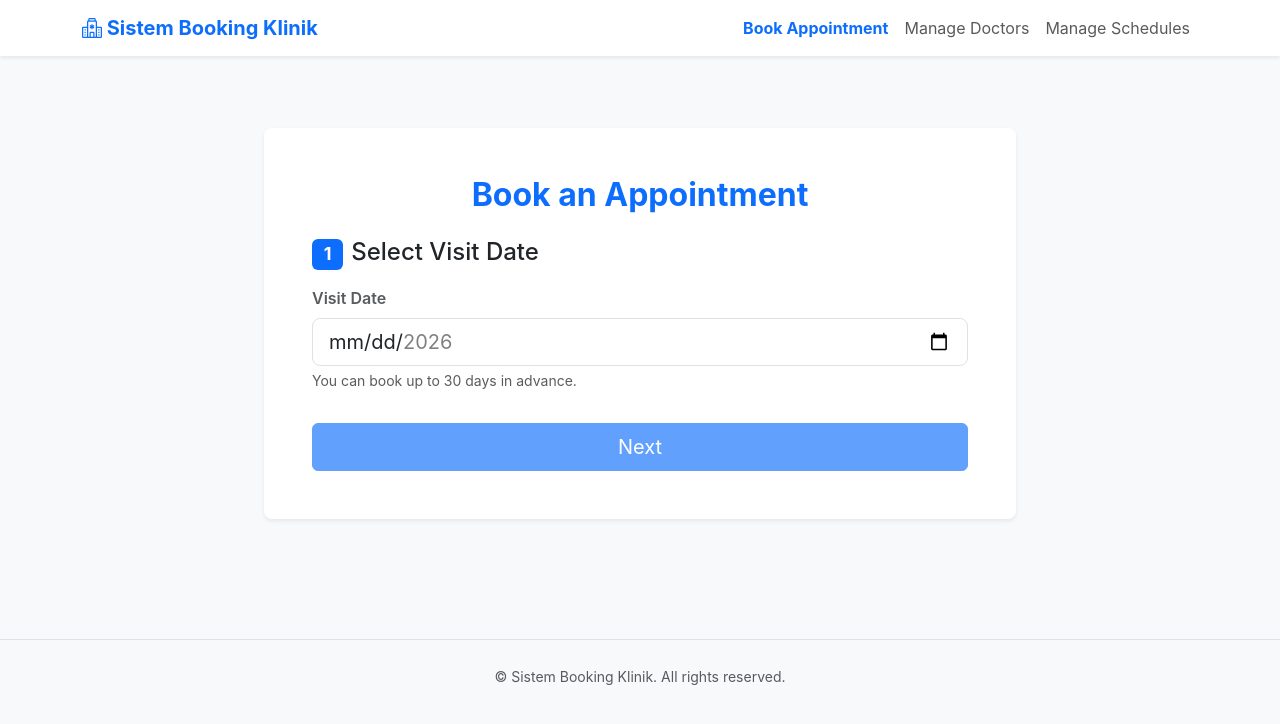
After one commit to IrhamRizqan/sistem-booking-klinik, a Node server app: template src/public/pages/booking/new.html in a window 1280 px wide. The commit adds this page. Shown: the top 724 px of the page. Run offline with Node 20, Linux system fonts and the light colour scheme; the template is opened without the code that fills it, so the values that code supplies are empty.

Commit message:
feat(booking): complete patient booking flow

```diff
--- a/index.js
+++ b/index.js
@@ -29,6 +29,7 @@ const authRoutes = require('./src/routes/auth.routes');
 const doctorRoutes = require('./src/routes/doctor.routes');
 const scheduleRoutes = require('./src/routes/schedule.routes');
 const bookingRoutes = require('./src/routes/booking.routes');
+const bookingOptionsRoutes = require('./src/routes/bookingOptions.routes');
 const { requirePatientAuth, requireAdminAuth } = require('./src/middlewares/authMiddleware');
 
 // API Routes
@@ -36,6 +37,7 @@ app.use('/api/auth', authRoutes);
 app.use('/api/doctors', requireAdminAuth, doctorRoutes);
 app.use('/api/schedules', requireAdminAuth, scheduleRoutes);
 app.use('/api/bookings', requirePatientAuth, bookingRoutes);
+app.use('/api/booking-options', requirePatientAuth, bookingOptionsRoutes);
 
 // Static HTML Fallback Routing
 // If a user goes to /auth/login, serve public/pages/auth/login.html
--- /dev/null
+++ b/src/public/js/booking/new.js
@@ -0,0 +1,293 @@
+document.addEventListener('DOMContentLoaded', () => {
+    // Check authentication simply by relying on API responses later or session locally if available,
+    // but the backend handles unauthorized access explicitly.
+
+    // UI Elements
+    const bookingForm = document.getElementById('bookingForm');
+    if (!bookingForm) return;
+
+    // Date
+    const visitDateInput = document.getElementById('visitDate');
+    const btnNext1 = document.getElementById('btnNext1');
+
+    // Specialization
+    const specSelect = document.getElementById('specialization');
+    const btnNext2 = document.getElementById('btnNext2');
+
+    // Doctor
+    const doctorSelect = document.getElementById('doctor');
+    const btnNext3 = document.getElementById('btnNext3');
+
+    // Slots
+    const slotsContainer = document.getElementById('slots-container');
+    const scheduleIdInput = document.getElementById('selectedScheduleId');
+    const timeSlotInput = document.getElementById('selectedTimeSlot');
+    const btnNext4 = document.getElementById('btnNext4');
+
+    // Complaint
+    const complaintInput = document.getElementById('complaint');
+    const btnNext5 = document.getElementById('btnNext5');
+
+    // Setup Date Constraints
+    const today = new Date();
+    const minDateStr = today.toISOString().split('T')[0];
+    const maxDate = new Date();
+    maxDate.setDate(maxDate.getDate() + 30);
+    const maxDateStr = maxDate.toISOString().split('T')[0];
+
+    visitDateInput.setAttribute('min', minDateStr);
+    visitDateInput.setAttribute('max', maxDateStr);
+
+    // Navigation functions (exposed to global for inline onclick, but safer to bind here)
+    window.goToStep = (step) => {
+        document.querySelectorAll('.step-container').forEach(el => el.classList.remove('active'));
+        document.getElementById(`step-${step}`).classList.add('active');
+    };
+
+    // Step 1 -> 2 (Date selected)
+    visitDateInput.addEventListener('change', () => {
+        btnNext1.disabled = !visitDateInput.value;
+
+        // Reset dependents
+        specSelect.innerHTML = '<option value="" selected disabled>Loading...</option>';
+        btnNext2.disabled = true;
+        doctorSelect.innerHTML = '<option value="" selected disabled>Choose Specialization first</option>';
+        btnNext3.disabled = true;
+        slotsContainer.innerHTML = '<p class="text-muted">Loading available slots...</p>';
+        scheduleIdInput.value = '';
+        timeSlotInput.value = '';
+        btnNext4.disabled = true;
+    });
+
+    btnNext1.addEventListener('click', async () => {
+        btnNext1.disabled = true;
+        const originalText = btnNext1.textContent;
+        btnNext1.innerHTML = '<span class="spinner-border spinner-border-sm" role="status" aria-hidden="true"></span> Loading...';
+
+        try {
+            const res = await window.apiFetch('/api/booking-options/specializations');
+            if (res.success) {
+                specSelect.innerHTML = '<option value="" selected disabled>Select Specialization</option>';
+                if (res.data.length === 0) {
+                    specSelect.innerHTML = '<option value="" disabled>No specializations available</option>';
+                } else {
+                    res.data.forEach(spec => {
+                        const opt = document.createElement('option');
+                        opt.value = spec;
+                        opt.textContent = spec;
+                        specSelect.appendChild(opt);
+                    });
+                }
+                goToStep(2);
+            } else {
+                window.showAlert(res.message, 'danger');
+            }
+        } catch (error) {
+            window.showAlert('Failed to fetch specializations. Please try again.', 'danger');
+        } finally {
+            btnNext1.disabled = false;
+            btnNext1.textContent = originalText;
+        }
+    });
+
+    // Step 2 -> 3 (Specialization selected)
+    specSelect.addEventListener('change', () => {
+        btnNext2.disabled = !specSelect.value;
+
+        // Reset dependents
+        doctorSelect.innerHTML = '<option value="" selected disabled>Choose Specialization first</option>';
+        btnNext3.disabled = true;
+        slotsContainer.innerHTML = '<p class="text-muted">Loading available slots...</p>';
+        scheduleIdInput.value = '';
+        timeSlotInput.value = '';
+        btnNext4.disabled = true;
+    });
+
+    btnNext2.addEventListener('click', async () => {
+        btnNext2.disabled = true;
+        const originalText = btnNext2.textContent;
+        btnNext2.innerHTML = '<span class="spinner-border spinner-border-sm" role="status" aria-hidden="true"></span> Loading...';
+
+        try {
+            const res = await window.apiFetch(`/api/booking-options/doctors?specialization=${encodeURIComponent(specSelect.value)}`);
+            if (res.success) {
+                doctorSelect.innerHTML = '<option value="" selected disabled>Select Doctor</option>';
+                if (res.data.length === 0) {
+                    doctorSelect.innerHTML = '<option value="" disabled>No doctors found</option>';
+                } else {
+                    res.data.forEach(doc => {
+                        const opt = document.createElement('option');
+                        opt.value = doc.id;
+                        opt.textContent = `${doc.name} (${doc.specialization})`;
+                        doctorSelect.appendChild(opt);
+                    });
+                }
+                goToStep(3);
+            } else {
+                window.showAlert(res.message, 'danger');
+            }
+        } catch (error) {
+            window.showAlert('Failed to fetch doctors.', 'danger');
+        } finally {
+            btnNext2.disabled = false;
+            btnNext2.textContent = originalText;
+        }
+    });
+
+    // Step 3 -> 4 (Doctor selected)
+    doctorSelect.addEventListener('change', () => {
+        btnNext3.disabled = !doctorSelect.value;
+
+        // Reset dependents
+        slotsContainer.innerHTML = '<p class="text-muted">Loading available slots...</p>';
+        scheduleIdInput.value = '';
+        timeSlotInput.value = '';
+        btnNext4.disabled = true;
+    });
+
+    btnNext3.addEventListener('click', async () => {
+        btnNext3.disabled = true;
+        const originalText = btnNext3.textContent;
+        btnNext3.innerHTML = '<span class="spinner-border spinner-border-sm" role="status" aria-hidden="true"></span> Loading...';
+
+        try {
+            const date = visitDateInput.value;
+            const docId = doctorSelect.value;
+            const res = await window.apiFetch(`/api/booking-options/schedules?doctor_id=${docId}&date=${date}`);
+
+            if (res.success) {
+                slotsContainer.innerHTML = '';
+                scheduleIdInput.value = '';
+                timeSlotInput.value = '';
+                btnNext4.disabled = true;
+
+                if (res.data.length === 0) {
+                    slotsContainer.innerHTML = '<div class="alert alert-warning w-100 text-center"><i class="bi bi-exclamation-triangle"></i> Doctor has no schedule for the selected date.</div>';
+                } else {
+                    let hasSlots = false;
+                    let allFull = true;
+                    res.data.forEach(schedule => {
+                        schedule.slots.forEach(slot => {
+                            hasSlots = true;
+                            if (!slot.is_full) allFull = false;
+
+                            const btn = document.createElement('button');
+                            btn.type = 'button';
+                            btn.className = `btn slot-btn ${slot.is_full ? 'btn-outline-secondary disabled' : 'btn-outline-primary'}`;
+
+                            if (slot.is_full) {
+                                btn.innerHTML = `<strong>${slot.time}</strong><br><small>Full</small>`;
+                                btn.disabled = true;
+                            } else {
+                                btn.innerHTML = `<strong>${slot.time}</strong><br><small>Available</small>`;
+                                btn.onclick = () => {
+                                    document.querySelectorAll('.slot-btn').forEach(b => {
+                                        if(!b.disabled) {
+                                            b.classList.remove('btn-primary', 'text-white');
+                                            b.classList.add('btn-outline-primary');
+                                        }
+                                    });
+                                    btn.classList.remove('btn-outline-primary');
+                                    btn.classList.add('btn-primary', 'text-white');
+
+                                    scheduleIdInput.value = schedule.id;
+                                    timeSlotInput.value = slot.time;
+                                    btnNext4.disabled = false;
+                                };
+                            }
+                            slotsContainer.appendChild(btn);
+                        });
+                    });
+
+                    if (!hasSlots) {
+                        slotsContainer.innerHTML = '<div class="alert alert-secondary w-100 text-center">No time slots generated.</div>';
+                    } else if (allFull) {
+                        const alertDiv = document.createElement('div');
+                        alertDiv.className = 'alert alert-danger w-100 text-center mt-3';
+                        alertDiv.innerHTML = '<i class="bi bi-x-circle"></i> All time slots are full for this date.';
+                        slotsContainer.appendChild(alertDiv);
+                    }
+                }
+                goToStep(4);
+            } else {
+                window.showAlert(res.message, 'danger');
+            }
+        } catch (error) {
+            window.showAlert('Failed to fetch schedule slots.', 'danger');
+        } finally {
+            btnNext3.disabled = false;
+            btnNext3.textContent = originalText;
+        }
+    });
+
+    // Step 4 -> 5 (Slot selected)
+    btnNext4.addEventListener('click', () => {
+        goToStep(5);
+    });
+
+    // Step 5 -> 6 (Complaint)
+    complaintInput.addEventListener('input', () => {
+        btnNext5.disabled = complaintInput.value.trim().length === 0;
+    });
+
+    btnNext5.addEventListener('click', () => {
+        // Populate Summary
+        document.getElementById('summaryDate').textContent = visitDateInput.value;
+        document.getElementById('summarySpec').textContent = specSelect.options[specSelect.selectedIndex].text;
+        document.getElementById('summaryDoctor').textContent = doctorSelect.options[doctorSelect.selectedIndex].text;
+        document.getElementById('summaryTime').textContent = timeSlotInput.value;
+        document.getElementById('summaryComplaint').textContent = complaintInput.value;
+        goToStep(6);
+    });
+
+    // Step 6 (Submit Booking)
+    bookingForm.addEventListener('submit', async (e) => {
+        e.preventDefault();
+
+        const btnConfirm = document.getElementById('btnConfirm');
+        const originalText = btnConfirm.textContent;
+        btnConfirm.disabled = true;
+        btnConfirm.innerHTML = '<span class="spinner-border spinner-border-sm" role="status" aria-hidden="true"></span> Processing...';
+
+        const payload = {
+            schedule_id: scheduleIdInput.value,
+            visit_date: visitDateInput.value,
+            time_slot: timeSlotInput.value,
+            complaint: complaintInput.value,
+            doctor_id: doctorSelect.value, // Passed just in case backend wants it
+            specialization: specSelect.value // Passed just in case backend wants it
+        };
+
+        try {
+            const res = await window.apiFetch('/api/bookings', {
+                method: 'POST',
+                body: JSON.stringify(payload)
+            });
+
+            if (res.success) {
+                // Hide form, show success
+                bookingForm.style.display = 'none';
+                const successDiv = document.getElementById('booking-success');
+                successDiv.style.display = 'block';
+
+                document.getElementById('success-code').textContent = res.data.booking_code;
+                document.getElementById('success-queue').textContent = res.data.queue_number;
+                document.getElementById('success-date').textContent = res.data.visit_date.split('T')[0];
+                document.getElementById('success-time').textContent = res.data.time_slot;
+                document.getElementById('success-doctor').textContent = doctorSelect.options[doctorSelect.selectedIndex].text;
+            } else {
+                if (res.message === 'Unauthorized') {
+                    window.location.href = '/auth/login'; // Redirect to login if unauth
+                } else {
+                    window.showAlert(res.message || 'Validation error occurred.', 'danger');
+                }
+            }
+        } catch (error) {
+            window.showAlert('A network error occurred while booking. Please try again.', 'danger');
+        } finally {
+            btnConfirm.disabled = false;
+            btnConfirm.textContent = originalText;
+        }
+    });
+
+});
--- /dev/null
+++ b/src/public/pages/booking/new.html
@@ -0,0 +1,171 @@
+<!DOCTYPE html>
+<html lang="en">
+<head>
+    <meta charset="UTF-8">
+    <meta name="viewport" content="width=device-width, initial-scale=1.0">
+    <title>Book an Appointment - Sistem Booking Klinik</title>
+    <link href="https://cdn.jsdelivr.net/npm/bootstrap@5.3.0/dist/css/bootstrap.min.css" rel="stylesheet">
+    <link rel="stylesheet" href="https://cdn.jsdelivr.net/npm/bootstrap-icons@1.10.5/font/bootstrap-icons.css">
+    <link rel="stylesheet" href="/css/style.css">
+    <style>
+        .step-container {
+            display: none;
+        }
+        .step-container.active {
+            display: block;
+        }
+        .slot-btn {
+            margin: 5px;
+            width: 150px;
+        }
+    </style>
+</head>
+<body>
+    <div id="header-placeholder"></div>
+
+    <main class="container section-padding">
+        <div class="row justify-content-center">
+            <div class="col-md-8">
+                <div class="card shadow-sm border-0">
+                    <div class="card-body p-4 p-md-5">
+                        <h2 class="text-center mb-4 fw-bold text-primary">Book an Appointment</h2>
+
+                        <div id="alert-container"></div>
+
+                        <div id="booking-success" style="display: none;" class="text-center">
+                            <div class="mb-4">
+                                <i class="bi bi-check-circle-fill text-success" style="font-size: 4rem;"></i>
+                            </div>
+                            <h3 class="fw-bold mb-3">Booking Confirmed!</h3>
+                            <div class="card bg-light border-0 mb-4 mx-auto" style="max-width: 400px;">
+                                <div class="card-body text-start">
+                                    <p class="mb-2"><strong>Booking Code:</strong> <span id="success-code" class="text-primary fw-bold fs-5"></span></p>
+                                    <p class="mb-2"><strong>Queue Number:</strong> <span id="success-queue" class="badge bg-danger fs-5"></span></p>
+                                    <hr>
+                                    <p class="mb-1"><strong>Date:</strong> <span id="success-date"></span></p>
+                                    <p class="mb-1"><strong>Time:</strong> <span id="success-time"></span></p>
+                                    <p class="mb-0"><strong>Doctor:</strong> <span id="success-doctor"></span></p>
+                                </div>
+                            </div>
+                            <a href="/" class="btn btn-primary">Return to Home</a>
+                        </div>
+
+                        <form id="bookingForm">
+                            <!-- Step 1: Visit Date -->
+                            <div id="step-1" class="step-container active">
+                                <h4 class="mb-3"><span class="badge bg-primary me-2">1</span>Select Visit Date</h4>
+                                <div class="mb-3">
+                                    <label for="visitDate" class="form-label text-muted fw-semibold">Visit Date</label>
+                                    <input type="date" class="form-control form-control-lg" id="visitDate" required>
+                                    <div class="form-text">You can book up to 30 days in advance.</div>
+                                </div>
+                                <button type="button" class="btn btn-primary btn-lg w-100 mt-3" id="btnNext1" disabled>Next</button>
+                            </div>
+
+                            <!-- Step 2: Specialization -->
+                            <div id="step-2" class="step-container">
+                                <h4 class="mb-3"><span class="badge bg-primary me-2">2</span>Select Specialization</h4>
+                                <div class="mb-3">
+                                    <label for="specialization" class="form-label text-muted fw-semibold">Specialization</label>
+                                    <select class="form-select form-select-lg" id="specialization" required>
+                                        <option value="" selected disabled>Loading...</option>
+                                    </select>
+                                </div>
+                                <div class="d-flex justify-content-between mt-4">
+                                    <button type="button" class="btn btn-outline-secondary btn-lg" onclick="goToStep(1)">Back</button>
+                                    <button type="button" class="btn btn-primary btn-lg" id="btnNext2" disabled>Next</button>
+                                </div>
+                            </div>
+
+                            <!-- Step 3: Doctor -->
+                            <div id="step-3" class="step-container">
+                                <h4 class="mb-3"><span class="badge bg-primary me-2">3</span>Select Doctor</h4>
+                                <div class="mb-3">
+                                    <label for="doctor" class="form-label text-muted fw-semibold">Doctor</label>
+                                    <select class="form-select form-select-lg" id="doctor" required>
+                                        <option value="" selected disabled>Choose Specialization first</option>
+                                    </select>
+                                </div>
+                                <div class="d-flex justify-content-between mt-4">
+                                    <button type="button" class="btn btn-outline-secondary btn-lg" onclick="goToStep(2)">Back</button>
+                                    <button type="button" class="btn btn-primary btn-lg" id="btnNext3" disabled>Next</button>
+                                </div>
+                            </div>
+
+                            <!-- Step 4: Time Slot -->
+                            <div id="step-4" class="step-container">
+                                <h4 class="mb-3"><span class="badge bg-primary me-2">4</span>Select Time Slot</h4>
+                                <div id="slots-container" class="d-flex flex-wrap justify-content-center mb-3">
+                                    <p class="text-muted">Loading available slots...</p>
+                                </div>
+                                <input type="hidden" id="selectedScheduleId" required>
+                                <input type="hidden" id="selectedTimeSlot" required>
+
+                                <div class="d-flex justify-content-between mt-4">
+                                    <button type="button" class="btn btn-outline-secondary btn-lg" onclick="goToStep(3)">Back</button>
+                                    <button type="button" class="btn btn-primary btn-lg" id="btnNext4" disabled>Next</button>
+                                </div>
+                            </div>
+
+                            <!-- Step 5: Complaint -->
+                            <div id="step-5" class="step-container">
+                                <h4 class="mb-3"><span class="badge bg-primary me-2">5</span>Patient Complaint</h4>
+                                <div class="mb-3">
+                                    <label for="complaint" class="form-label text-muted fw-semibold">What is your main complaint?</label>
+                                    <textarea class="form-control" id="complaint" rows="4" required placeholder="Describe your symptoms or reason for visit..."></textarea>
+                                </div>
+                                <div class="d-flex justify-content-between mt-4">
+                                    <button type="button" class="btn btn-outline-secondary btn-lg" onclick="goToStep(4)">Back</button>
+                                    <button type="button" class="btn btn-primary btn-lg" id="btnNext5" disabled>Review Booking</button>
+                                </div>
+                            </div>
+
+                            <!-- Step 6: Summary -->
+                            <div id="step-6" class="step-container">
+                                <h4 class="mb-3"><span class="badge bg-primary me-2">6</span>Booking Summary</h4>
+
+                                <ul class="list-group mb-4">
+                                    <li class="list-group-item d-flex justify-content-between align-items-center">
+                                        <span class="text-muted">Date</span>
+                                        <strong id="summaryDate"></strong>
+                                    </li>
+                                    <li class="list-group-item d-flex justify-content-between align-items-center">
+                                        <span class="text-muted">Specialization</span>
+                                        <strong id="summarySpec"></strong>
+                                    </li>
+                                    <li class="list-group-item d-flex justify-content-between align-items-center">
+                                        <span class="text-muted">Doctor</span>
+                                        <strong id="summaryDoctor"></strong>
+                                    </li>
+                                    <li class="list-group-item d-flex justify-content-between align-items-center">
+                                        <span class="text-muted">Time Slot</span>
+                                        <strong id="summaryTime"></strong>
+                                    </li>
+                                </ul>
+
+                                <div class="card bg-light border-0 mb-4">
+                                    <div class="card-body">
+                                        <h6 class="card-title text-muted mb-2">Complaint</h6>
+                                        <p class="card-text mb-0" id="summaryComplaint"></p>
+                                    </div>
+                                </div>
+
+                                <div class="d-flex justify-content-between mt-4">
+                                    <button type="button" class="btn btn-outline-secondary btn-lg" onclick="goToStep(5)">Back</button>
+                                    <button type="submit" class="btn btn-success btn-lg fw-bold" id="btnConfirm">Confirm Booking</button>
+                                </div>
+                            </div>
+                        </form>
+                    </div>
+                </div>
+            </div>
+        </div>
+    </main>
+
+    <div id="footer-placeholder"></div>
+
+    <script src="https://cdn.jsdelivr.net/npm/bootstrap@5.3.0/dist/js/bootstrap.bundle.min.js"></script>
+    <script src="/js/layout.js"></script>
+    <script src="/js/booking/new.js"></script>
+</body>
+</html>
--- a/src/public/pages/partials/header.html
+++ b/src/public/pages/partials/header.html
@@ -10,6 +10,9 @@
             <ul class="navbar-nav">
                 <!-- Additional nav items can go here -->
                 <li class="nav-item">
+                    <a class="nav-link text-primary fw-bold" href="/booking/new">Book Appointment</a>
+                </li>
+                <li class="nav-item">
                     <a class="nav-link" href="/admin/doctors">Manage Doctors</a>
                 </li>
                 <li class="nav-item">
```
Also changed, not shown: src/controllers/bookingOptionsController.js (added, +57 -0 lines), src/routes/bookingOptions.routes.js (added, +9 -0 lines), src/services/bookingOptionsService.js (added, +88 -0 lines), 1 other file.
